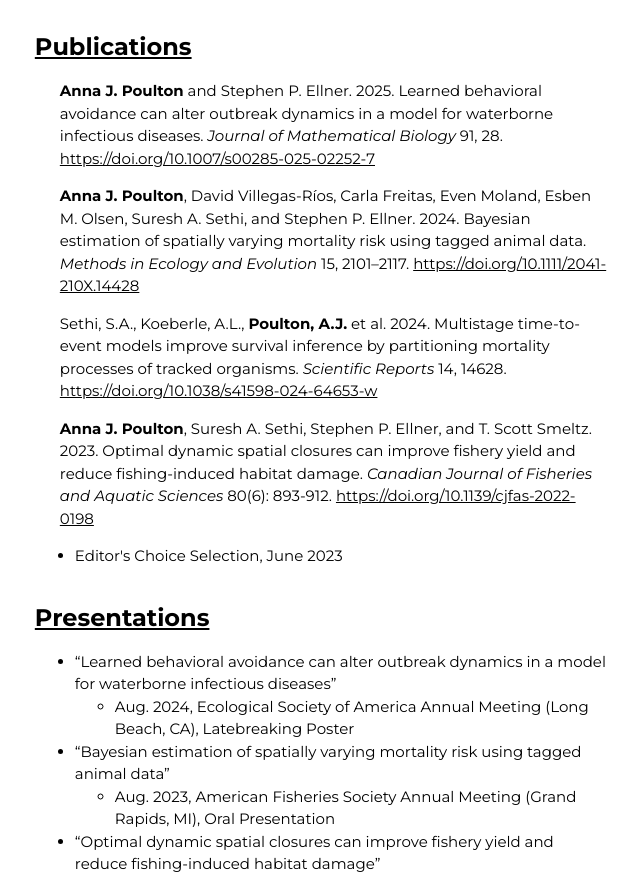
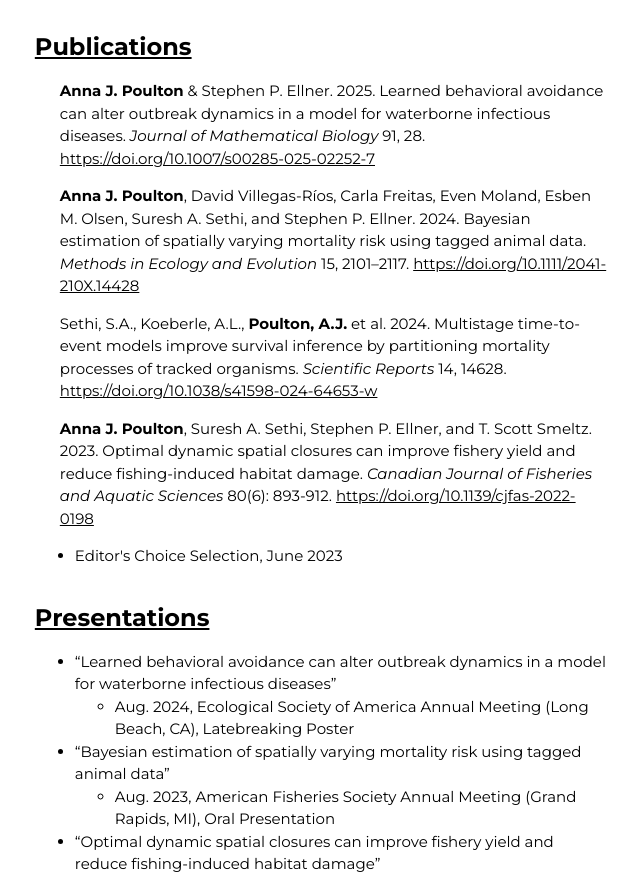
Before and after one commit to annajpoulton/annajpoulton.github.io, a plain HTML site: page index.html in a window 1280 px wide. Shown: the part 1299-2179 px from the top of the page, without its empty margins (478-1118 px from the left). Drawn offline with nearby package versions, Linux system fonts and the light colour scheme.

Commit message:
Update index.html

```diff
--- a/index.html
+++ b/index.html
@@ -113,7 +113,7 @@ using data from tagged fish and wildlife, and (3) modeling the effects of learne
             <div class="w3-margin-top-2 w3-cursive">
               <h3 class="w3-border-green"><u>Publications</u></h3>
 
-                  <p style="margin-left: 25px;"> <b>Anna J. Poulton</b> and Stephen P. Ellner. 2025.
+                  <p style="margin-left: 25px;"> <b>Anna J. Poulton</b> & Stephen P. Ellner. 2025.
                     Learned behavioral avoidance can alter outbreak dynamics in a model for waterborne infectious diseases.
                      <i>Journal of Mathematical Biology</i> 91, 28. <a href="https://doi.org/10.1007/s00285-025-02252-7">https://doi.org/10.1007/s00285-025-02252-7</a> </p>
                   <p style="margin-left: 25px;"> <b>Anna J. Poulton</b>, David Villegas-Ríos, Carla Freitas, Even Moland, Esben M. Olsen,
```
